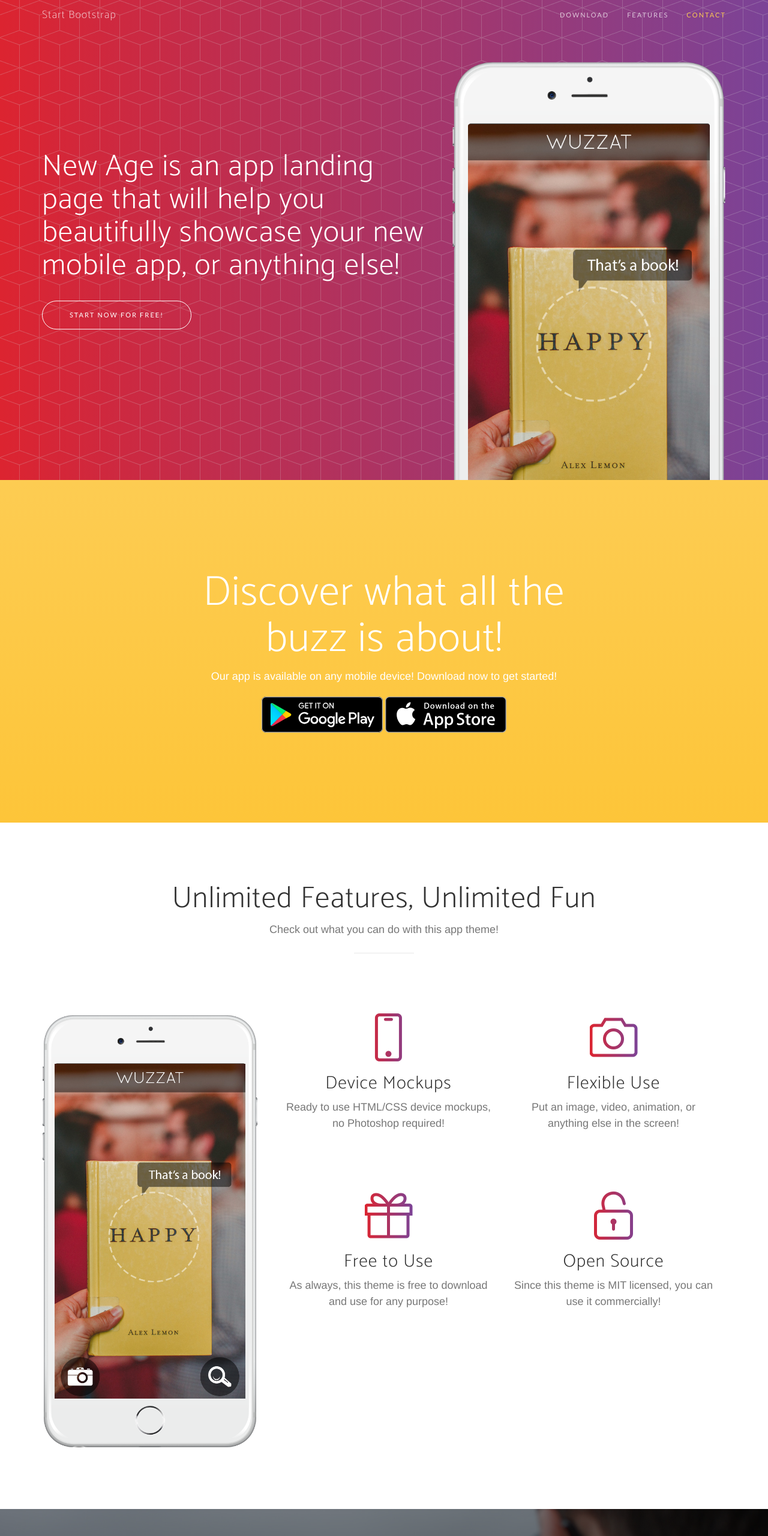
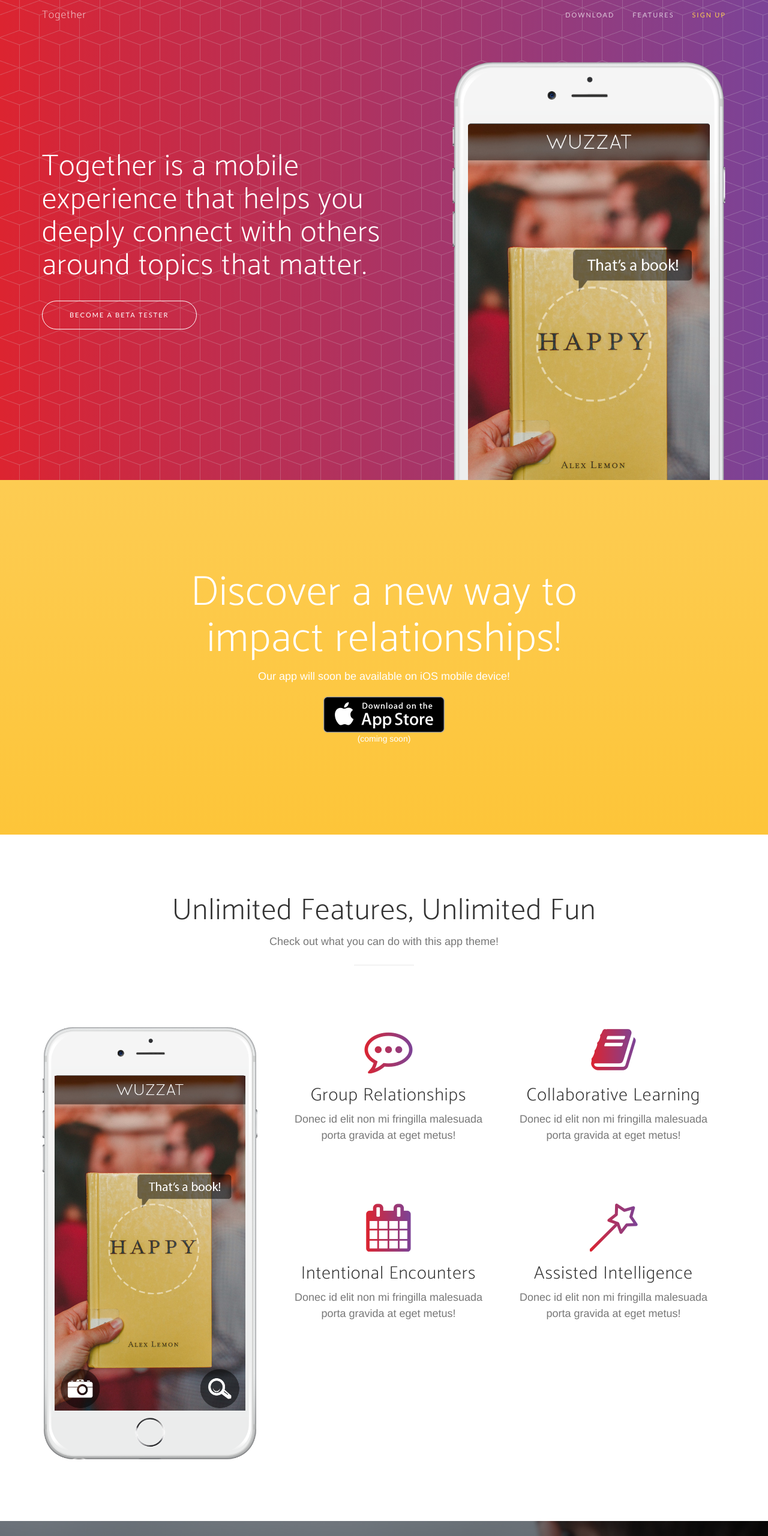
Before and after one commit to marckrejci/venturecc.github.io, a website: page index.html in a window 1280 px wide. Shown: the top 2560 px of the page at 60% size. Drawn offline with nearby package versions, Linux system fonts and the light colour scheme; a web font is replaced by a local one.

Commit message:
Textual changes
Custom to our offering. First pass.

```diff
--- a/css/new-age.css
+++ b/css/new-age.css
@@ -313,7 +313,7 @@ section.cta .cta-content h2 {
   margin-top: 0;
   margin-bottom: 25px;
   color: white;
-  max-width: 450px;
+  max-width: 650px;
   font-size: 50px;
 }
 @media (min-width: 768px) {
--- a/index.html
+++ b/index.html
@@ -9,7 +9,7 @@
     <meta name="description" content="">
     <meta name="author" content="">
 
-    <title>New Age - Start Bootstrap Theme</title>
+    <title>Together App - Connect Deeply</title>
 
     <!-- Bootstrap Core CSS -->
     <link href="vendor/bootstrap/css/bootstrap.min.css" rel="stylesheet">
@@ -45,7 +45,7 @@
                 <button type="button" class="navbar-toggle collapsed" data-toggle="collapse" data-target="#bs-example-navbar-collapse-1">
                     <span class="sr-only">Toggle navigation</span> Menu <i class="fa fa-bars"></i>
                 </button>
-                <a class="navbar-brand page-scroll" href="#page-top">Start Bootstrap</a>
+                <a class="navbar-brand page-scroll" href="#page-top">Together</a>
             </div>
 
             <!-- Collect the nav links, forms, and other content for toggling -->
@@ -58,7 +58,7 @@
                         <a class="page-scroll" href="#features">Features</a>
                     </li>
                     <li>
-                        <a class="page-scroll" href="#contact">Contact</a>
+                        <a class="page-scroll" href="#contact">Sign Up</a>
                     </li>
                 </ul>
             </div>
@@ -73,8 +73,8 @@
                 <div class="col-sm-7">
                     <div class="header-content">
                         <div class="header-content-inner">
-                            <h1>New Age is an app landing page that will help you beautifully showcase your new mobile app, or anything else!</h1>
-                            <a href="#download" class="btn btn-outline btn-xl page-scroll">Start Now for Free!</a>
+                            <h1>Together is a mobile experience that helps you deeply connect with others around topics that  matter.</h1>
+                            <a href="#download" class="btn btn-outline btn-xl page-scroll">Become a beta tester</a>
                         </div>
                     </div>
                 </div>
@@ -101,11 +101,12 @@
         <div class="container">
             <div class="row">
                 <div class="col-md-8 col-md-offset-2">
-                    <h2 class="section-heading">Discover what all the buzz is about!</h2>
-                    <p>Our app is available on any mobile device! Download now to get started!</p>
+                    <h2 class="section-heading">Discover a new way to impact relationships!</h2>
+                    <p>Our app will soon be available on iOS mobile device!</p>
                     <div class="badges">
-                        <a class="badge-link" href="#"><img src="img/google-play-badge.svg" alt=""></a>
+<!--                        <a class="badge-link" href="#"><img src="img/google-play-badge.svg" alt=""></a> -->
                         <a class="badge-link" href="#"><img src="img/app-store-badge.svg" alt=""></a>
+                        <br />(coming soon)
                     </div>
                 </div>
             </div>
@@ -143,32 +144,32 @@
                         <div class="row">
                             <div class="col-md-6">
                                 <div class="feature-item">
-                                    <i class="icon-screen-smartphone text-primary"></i>
-                                    <h3>Device Mockups</h3>
-                                    <p class="text-muted">Ready to use HTML/CSS device mockups, no Photoshop required!</p>
+                                    <i class="fa fa-commenting-o text-primary"></i>
+                                    <h3>Group Relationships</h3>
+                                    <p class="text-muted">Donec id elit non mi fringilla malesuada porta gravida at eget metus!</p>
                                 </div>
                             </div>
                             <div class="col-md-6">
                                 <div class="feature-item">
-                                    <i class="icon-camera text-primary"></i>
-                                    <h3>Flexible Use</h3>
-                                    <p class="text-muted">Put an image, video, animation, or anything else in the screen!</p>
+                                    <i class="fa fa-book text-primary"></i>
+                                    <h3>Collaborative Learning</h3>
+                                    <p class="text-muted">Donec id elit non mi fringilla malesuada porta gravida at eget metus!</p>
                                 </div>
                             </div>
                         </div>
                         <div class="row">
                             <div class="col-md-6">
                                 <div class="feature-item">
-                                    <i class="icon-present text-primary"></i>
-                                    <h3>Free to Use</h3>
-                                    <p class="text-muted">As always, this theme is free to download and use for any purpose!</p>
+                                    <i class="fa fa-calendar text-primary"></i>
+                                    <h3>Intentional Encounters</h3>
+                                    <p class="text-muted">Donec id elit non mi fringilla malesuada porta gravida at eget metus!</p>
                                 </div>
                             </div>
                             <div class="col-md-6">
                                 <div class="feature-item">
-                                    <i class="icon-lock-open text-primary"></i>
-                                    <h3>Open Source</h3>
-                                    <p class="text-muted">Since this theme is MIT licensed, you can use it commercially!</p>
+                                    <i class="icon-magic-wand text-primary"></i>
+                                    <h3>Assisted Intelligence</h3>
+                                    <p class="text-muted">Donec id elit non mi fringilla malesuada porta gravida at eget metus!</p>
                                 </div>
                             </div>
                         </div>
@@ -180,7 +181,7 @@
     <section class="cta">
         <div class="cta-content">
             <div class="container">
-                <h2>Stop waiting.<br>Start building.</h2>
+                <h2>Stop chatting.<br>Start connecting.</h2>
                 <a href="#contact" class="btn btn-outline btn-xl page-scroll">Let's Get Started!</a>
             </div>
         </div>
@@ -189,8 +190,8 @@
 
     <section id="contact" class="contact bg-primary">
         <div class="container">
-            <h2>We <i class="fa fa-heart"></i> new friends!</h2>
-            <ul class="list-inline list-social">
+            <h2>We <i class="fa fa-heart"></i> beta testers!</h2>
+<!--            <ul class="list-inline list-social">
                 <li class="social-twitter">
                     <a href="#"><i class="fa fa-twitter"></i></a>
                 </li>
@@ -200,14 +201,17 @@
                 <li class="social-google-plus">
                     <a href="#"><i class="fa fa-google-plus"></i></a>
                 </li>
-            </ul>
+            </ul> -->
         </div>
+        <div>
+			<a href="http://eepurl.com/b1rGTr" target="_blank" class="btn btn-outline btn-xl page-scroll">Sign Up</a>
+		</div>
     </section>
 
     <footer>
         <div class="container">
-            <p>&copy; 2016 Start Bootstrap. All Rights Reserved.</p>
-            <ul class="list-inline">
+            <p>&copy; 2016 All Rights Reserved.</p>
+<!--            <ul class="list-inline">
                 <li>
                     <a href="#">Privacy</a>
                 </li>
@@ -217,7 +221,7 @@
                 <li>
                     <a href="#">FAQ</a>
                 </li>
-            </ul>
+            </ul> -->
         </div>
     </footer>
 
```
Also changed, not shown: css/new-age.min.css, 1 other file.
